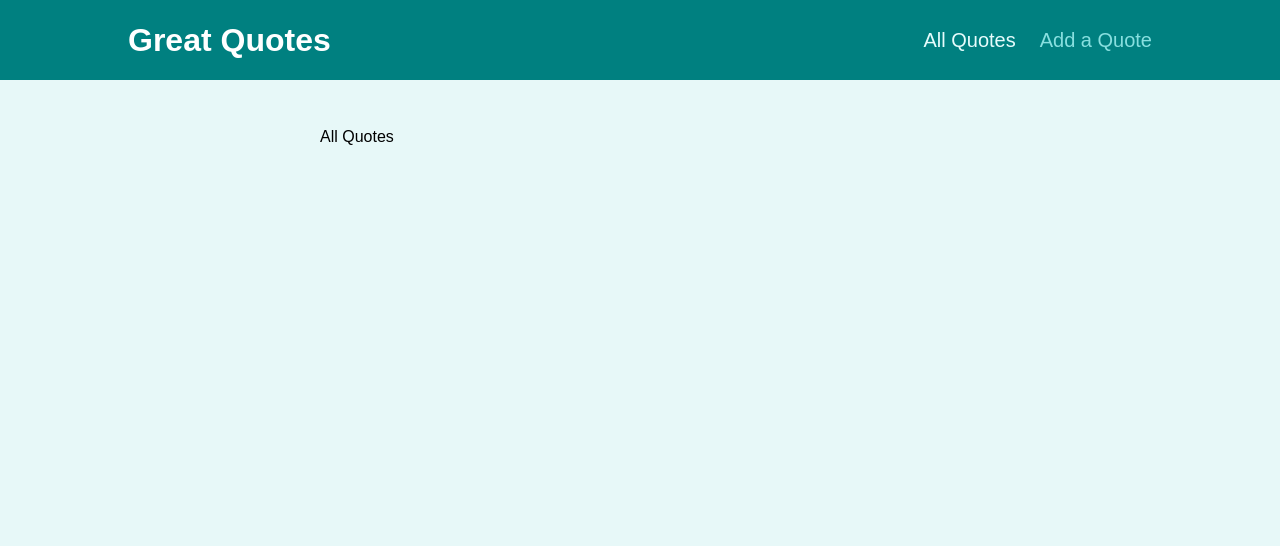
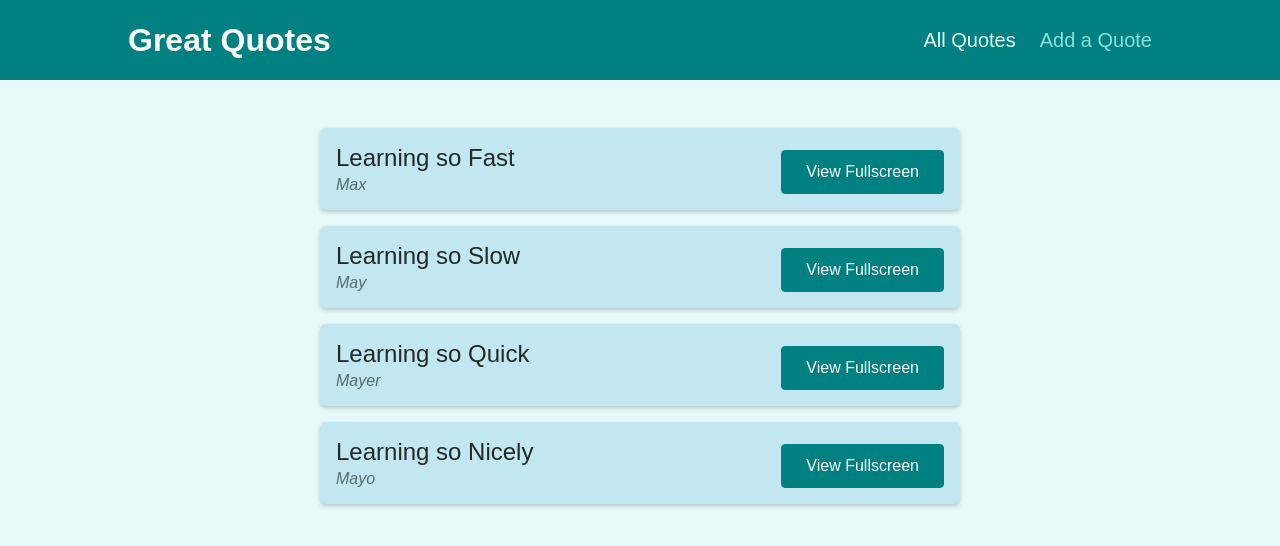
Before and after one commit to Anunay-Anand/quote-app, a React (Create React App) app: page /quotes in a window 1280 px wide. Shown: the top 546 px of the page. Built offline with nearby package versions, Linux system fonts and the light colour scheme.

Commit message:
added form to the quote page

```diff
--- a/src/components/UI/Card.js
+++ b/src/components/UI/Card.js
@@ -1,4 +1,8 @@
-import classes from './Card.module.css';
+// Importing React and other Important Libraries
+import React from "react";
+
+// Importing Css and other assets
+import classes from "./Card.module.css";
 
 const Card = (props) => {
   return <div className={classes.card}>{props.children}</div>;
--- a/src/pages/AllQuotes.jsx
+++ b/src/pages/AllQuotes.jsx
@@ -1,7 +1,19 @@
+// Importing React and other libraries
 import React from "react";
 
+// Importing custom components
+import QuoteList from "../components/quotes/QuoteList";
+
+// Dummy data for quotes
+const DUMMY_QUOTES = [
+  { id: "q1", author: "Max", text: "Learning so Fast" },
+  { id: "q2", author: "May", text: "Learning so Slow" },
+  { id: "q3", author: "Mayer", text: "Learning so Quick" },
+  { id: "q4", author: "Mayo", text: "Learning so Nicely" },
+];
+
 const AllQuotes = () => {
-  return <p>All Quotes</p>;
+  return <QuoteList quotes={DUMMY_QUOTES} />;
 };
 
 export default AllQuotes;
--- a/src/pages/NewQuote.jsx
+++ b/src/pages/NewQuote.jsx
@@ -1,7 +1,16 @@
+// Importing React and other Important libraries
 import React from "react";
 
+// Importing custom components
+import QuoteForm from "../components/quotes/QuoteForm";
+
 const NewQuote = () => {
-  return <p>New Quote Page</p>;
+  // Accepting the new quote Data coming from QuoteForm
+  const addQuoteHandler = (data) => {
+    console.log(data);
+  };
+
+  return <QuoteForm onAddQuote={addQuoteHandler} />;
 };
 
 export default NewQuote;
```
Also changed, not shown: src/components/quotes/QuoteForm.js (+9 -9 lines).
